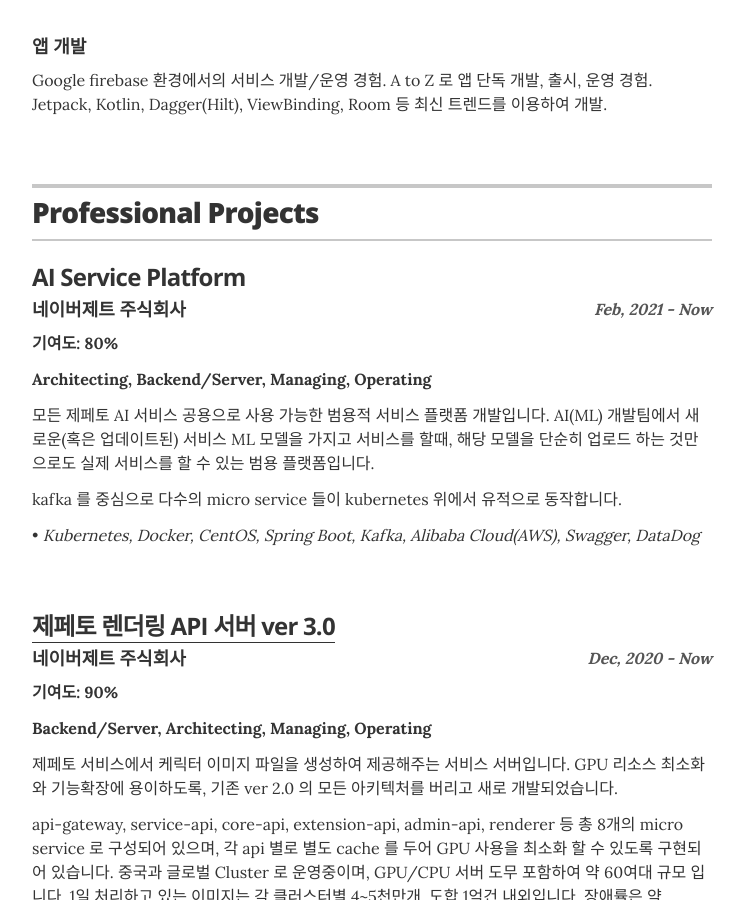
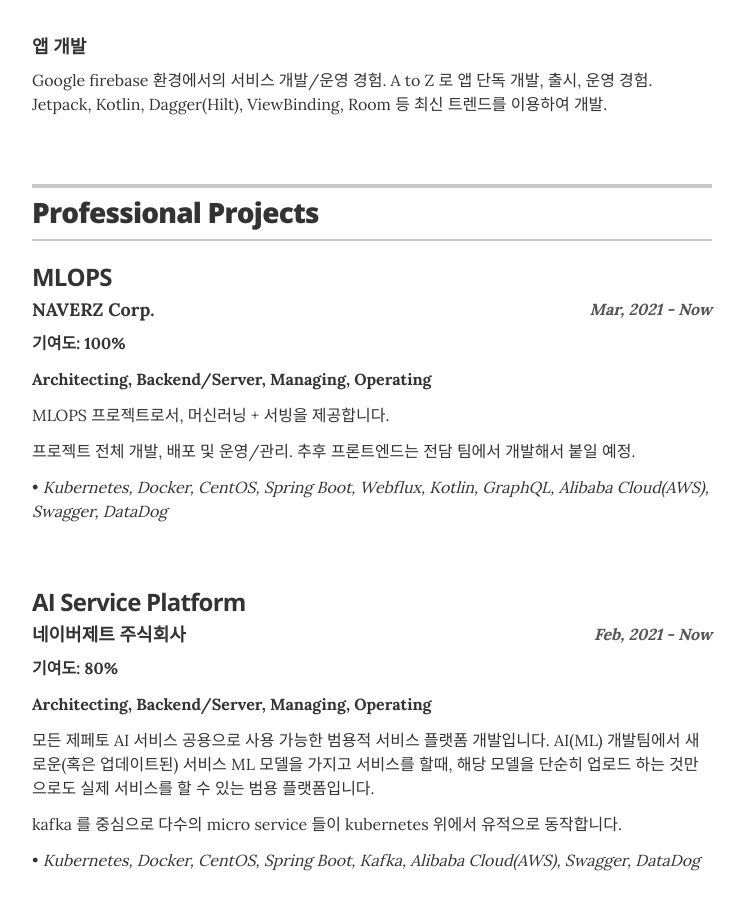
Before and after one commit to und3rs/resume_kr, a Jekyll site: the page built from index.html, in a window 1280 px wide and 900 px high, scrolled down 2692 px. Shown: the whole window, without its empty margins (268-1013 px from the left). Built offline with Jekyll 4.4.1, drawn with Linux system fonts in a browser that asks for light colours.

Commit message:
Update professional_projects.yml

```diff
--- a/_data/professional_projects.yml
+++ b/_data/professional_projects.yml
@@ -1,4 +1,14 @@
 # Projects
+
+- project: MLOPS
+  id: mlops
+  corp: NAVERZ Corp.
+  duration: Mar, 2021 - Now
+  contribution: 100
+  position: Architecting, Backend/Server, Managing, Operating
+  description: MLOPS 프로젝트로서, 머신러닝 + 서빙을 제공합니다.
+  role: 프로젝트 전체 개발, 배포 및 운영/관리. 추후 프론트엔드는 전담 팀에서 개발해서 붙일 예정.
+  skills: Kubernetes, Docker, CentOS, Spring Boot, Webflux, Kotlin, GraphQL, Alibaba Cloud(AWS), Swagger, DataDog
 
 - project: AI Service Platform
   corp: 네이버제트 주식회사
```
